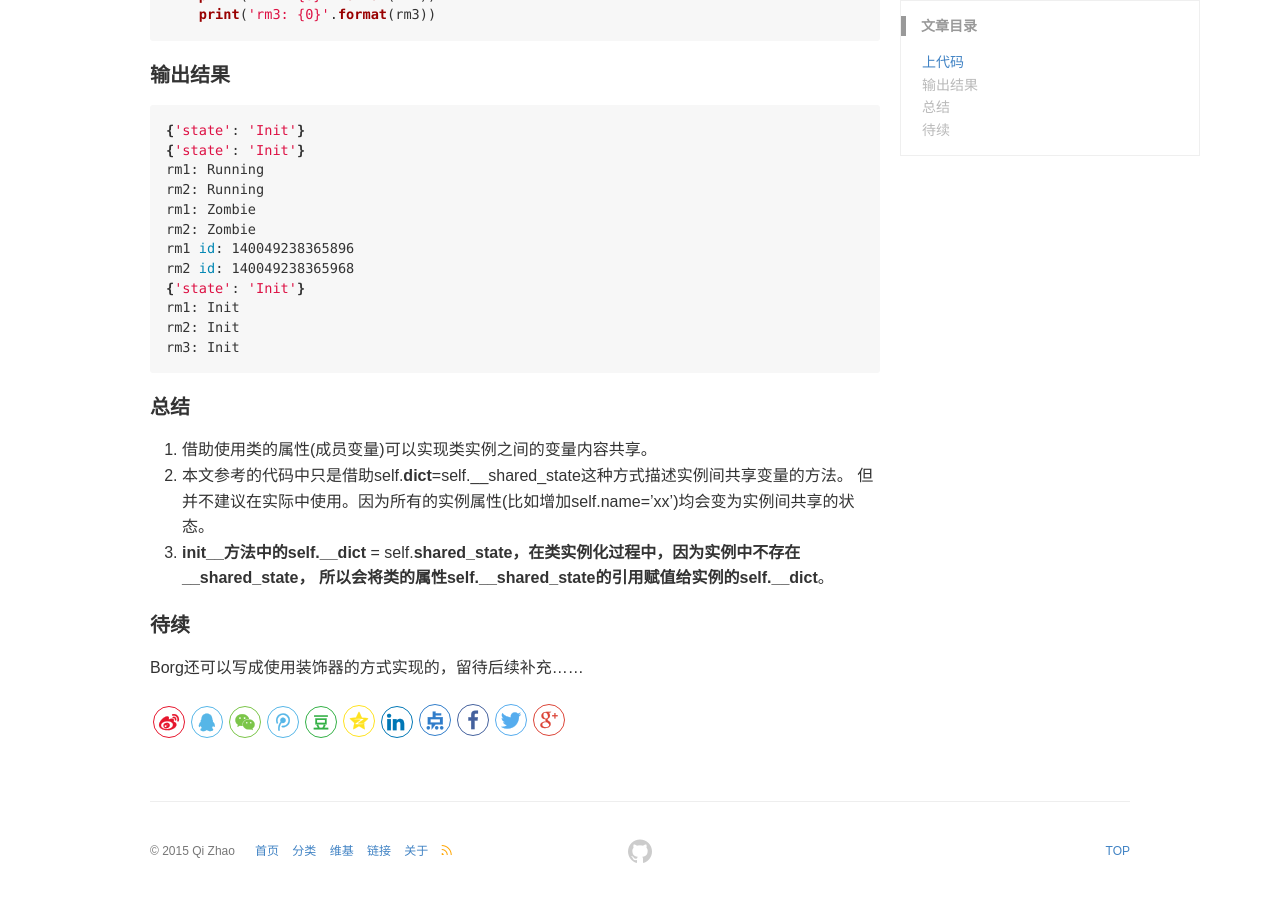
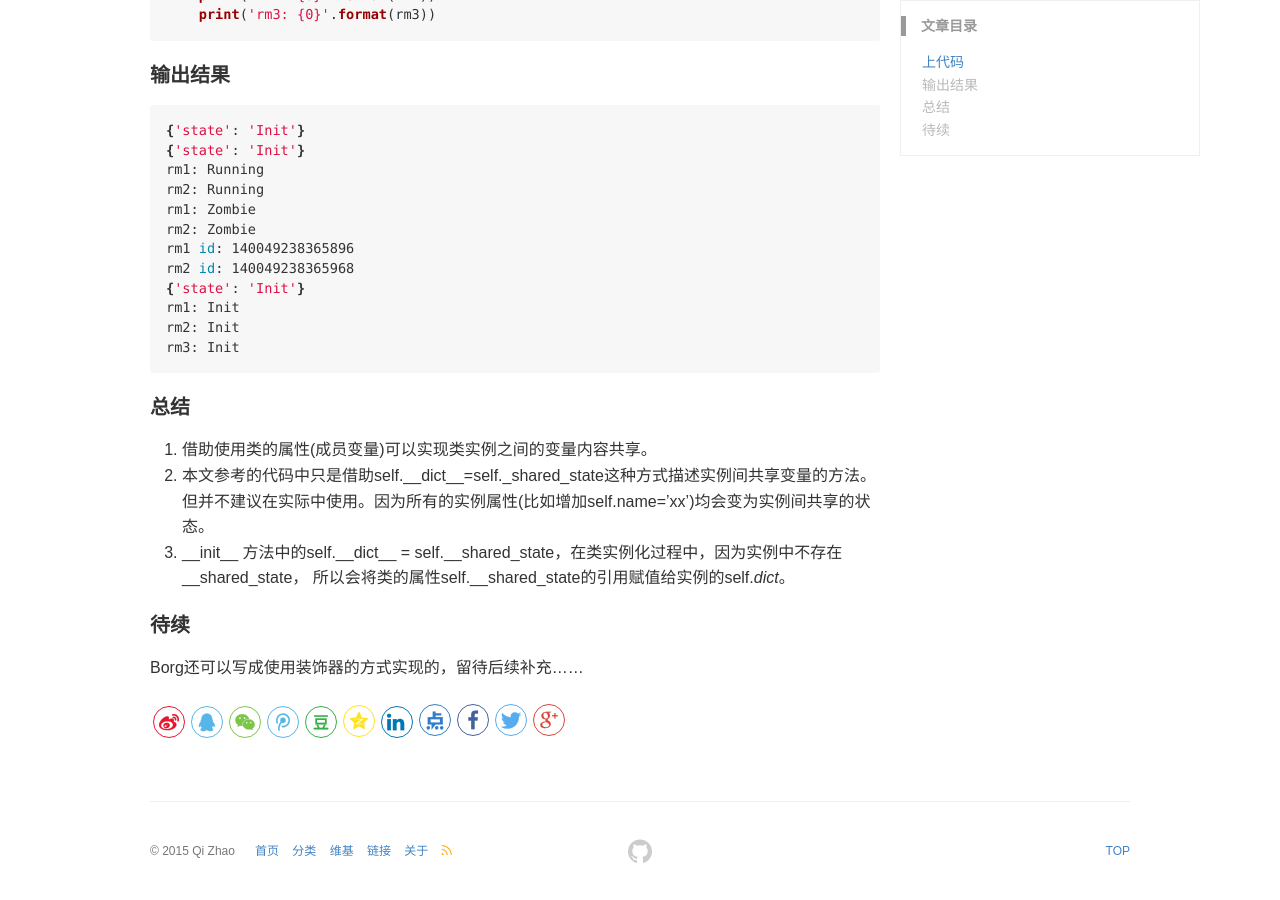
Before and after one commit to zhaoqqi/zhaoqqi.github.io, a Jekyll site: the page built from _posts/2016-07-29-design-pattern-borg.md, in a window 1280 px wide and 900 px high, scrolled down 1213 px. Built offline with Jekyll 4.4.1, drawn with Linux system fonts in a browser that asks for light colours.

Commit message:
modify __ to \_\_

```diff
--- a/_posts/2016-07-29-design-pattern-borg.md
+++ b/_posts/2016-07-29-design-pattern-borg.md
@@ -76,10 +76,10 @@ rm3: Init
 
 #### 总结
 1. 借助使用类的属性(成员变量)可以实现类实例之间的变量内容共享。
-2. 本文参考的代码中只是借助self.__dict__=self.__shared_state这种方式描述实例间共享变量的方法。
+2. 本文参考的代码中只是借助self.\_\_dict\_\_=self._shared_state这种方式描述实例间共享变量的方法。
    但并不建议在实际中使用。因为所有的实例属性(比如增加self.name='xx')均会变为实例间共享的状态。
-3. __init__方法中的self.__dict__ = self.__shared_state，在类实例化过程中，因为实例中不存在__shared_state，
-   所以会将类的属性self.__shared_state的引用赋值给实例的self.__dict__。
+3. \_\_init\_\_ 方法中的self.\_\_dict\_\_ = self.\_\_shared_state，在类实例化过程中，因为实例中不存在\_\_shared_state，
+   所以会将类的属性self.\_\_shared_state的引用赋值给实例的self._dict_。
 
 
 #### 待续
```
